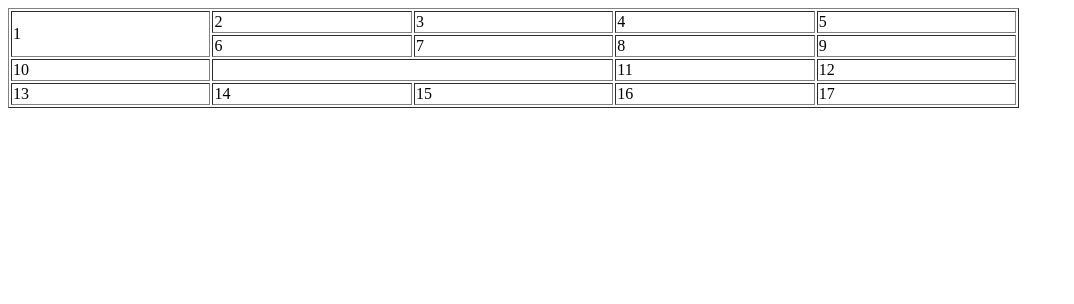
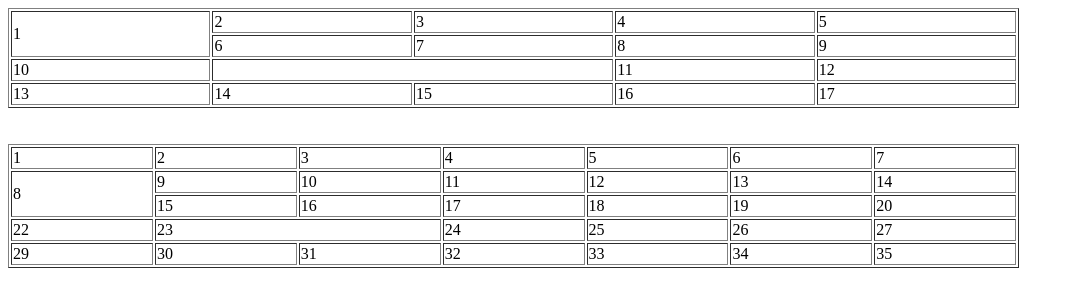
Before and after one commit to mdshape/batch-17-class-8, a plain HTML site: page index.html in a window 1280 px wide. Shown: the whole page, without its empty margins (0-1074 px from the left). Drawn offline with Linux system fonts and the light colour scheme.

Commit message:
table added

```diff
--- a/index.html
+++ b/index.html
@@ -32,7 +32,55 @@
     <td>16</td>
     <td>17</td>
   </tr>
-   </table>
+   </table> <br> <br>
+
+  <table border="1" width="80%">
+    <tr>
+      <td>1</td>
+      <td>2</td>
+      <td>3</td>
+      <td>4</td>
+      <td>5</td>
+      <td>6</td>
+      <td>7</td>
+    </tr>
+    <tr>
+      <td rowspan="2">8</td>
+      <td>9</td>
+      <td>10</td>
+      <td>11</td>
+      <td>12</td>
+      <td>13</td>
+      <td>14</td>
+    </tr>
+    <tr>
+      <td>15</td>
+      <td>16</td>
+      <td>17</td>
+      <td>18</td>
+      <td>19</td>
+      <td>20</td>
+
+    </tr>
+    <tr>
+      <td>22</td>
+      <td colspan="2">23</td>
+      <td>24</td>
+      <td>25</td>
+      <td>26</td>
+      <td>27</td>
+
+    </tr>
+    <tr>
+      <td>29</td>
+      <td>30</td>
+      <td>31</td>
+      <td>32</td>
+      <td>33</td>
+      <td>34</td>
+      <td>35</td>
+    </tr>
+  </table>
 
   </body>
 
```
